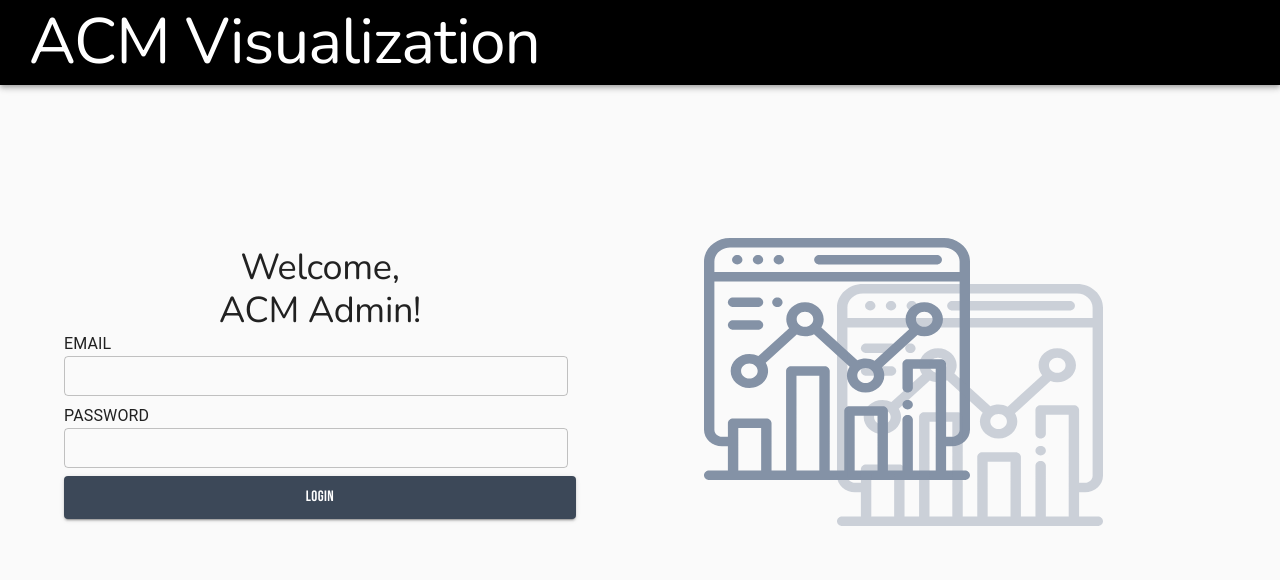
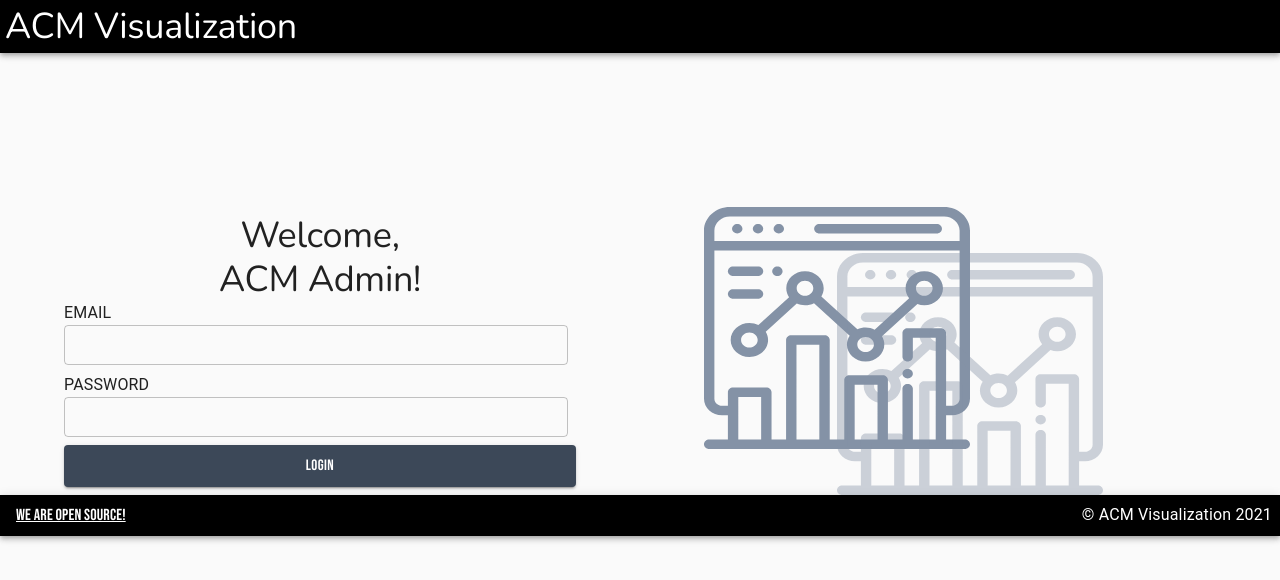
Before and after one commit to acmucsd-projects/sp-cerulean, a React (Create React App) app in the folder client/: page / in a window 1280 px wide. Shown: the top 580 px of the page. Built offline with nearby package versions, Linux system fonts and the light colour scheme.

Commit message:
Add Footer, fix header

```diff
--- a/client/src/App.js
+++ b/client/src/App.js
@@ -1,6 +1,7 @@
 import React, { useState, useEffect } from "react";
 import Home from "./components/Home";
 import Login from "./components/Login";
+import Footer from "./components/Footer";
 import CssBaseline from "@material-ui/core/CssBaseline";
 import { BrowserRouter as Router, Switch, Route } from "react-router-dom";
 import { UserContext } from "./UserContext";
@@ -46,6 +47,7 @@ const App = () => {
                 <Route exact path="/" component={Login} />
                 <Route path="/home" component={Home} />
               </Switch>
+              <Footer />
             </UserContext.Provider>
           </div>
         </React.Fragment>
--- /dev/null
+++ b/client/src/components/Footer.js
@@ -0,0 +1,25 @@
+import { AppBar, Typography, Grid } from "@material-ui/core";
+
+const Footer = () => {
+  return (
+    <AppBar position="static" color="primary">
+      <Grid
+      justify="space-between"
+      container
+      >
+        <Grid item>
+          <Typography style={{ padding: 8 }}>
+            <a style={{ padding: 8, color: '#FFF' }} href="https://github.com/acmucsd/sp-cerulean">We are open source!</a>
+          </Typography>
+        </Grid>
+        <Grid item>
+          <Typography style={{ padding: 8 }}>
+          &copy; ACM Visualization 2021
+          </Typography>
+        </Grid>
+      </Grid>
+    </AppBar>
+  );
+};
+
+export default Footer;
--- a/client/src/components/Header.js
+++ b/client/src/components/Header.js
@@ -1,4 +1,4 @@
-import { AppBar, Typography, Toolbar, Button } from "@material-ui/core";
+import { AppBar, Typography, Button, Grid } from "@material-ui/core";
 import React, { useContext } from "react";
 import { Link } from "react-router-dom";
 import { UserContext } from "../UserContext";
@@ -11,13 +11,18 @@ const Header = () => {
   };
   return (
     <AppBar position="static" color="primary">
-      <Toolbar>
+      <Grid
+      justify="space-between"
+      container
+      >
+        <Grid item>
           <Link to="/home" style={{ textDecoration: "none", color: "white" }}>
-          <Typography variant="h1" style={{ padding: 5 }}>
+            <Typography variant="h2" style={{ padding: 5 }}>
               ACM Visualization
             </Typography>
           </Link>
-
+        </Grid>
+        <Grid item style={{ padding: 5 }}>
           {user.token !== null && (
             <Button
               onClick={logout}
@@ -29,7 +34,8 @@ const Header = () => {
               LOGOUT
             </Button>
           )}
-      </Toolbar>
+        </Grid>
+      </Grid>
     </AppBar>
   );
 };
--- a/client/src/components/Login.js
+++ b/client/src/components/Login.js
@@ -13,6 +13,7 @@ const useStyles = makeStyles((theme) => ({
     maxWidth: "90%",
     maxHeight: "90%",
     marginLeft: "10%",
+    marginRight: "10%",
   },
   item1: {
     order: 2,
```
Lines whose indentation alone changed are shown as unchanged.
